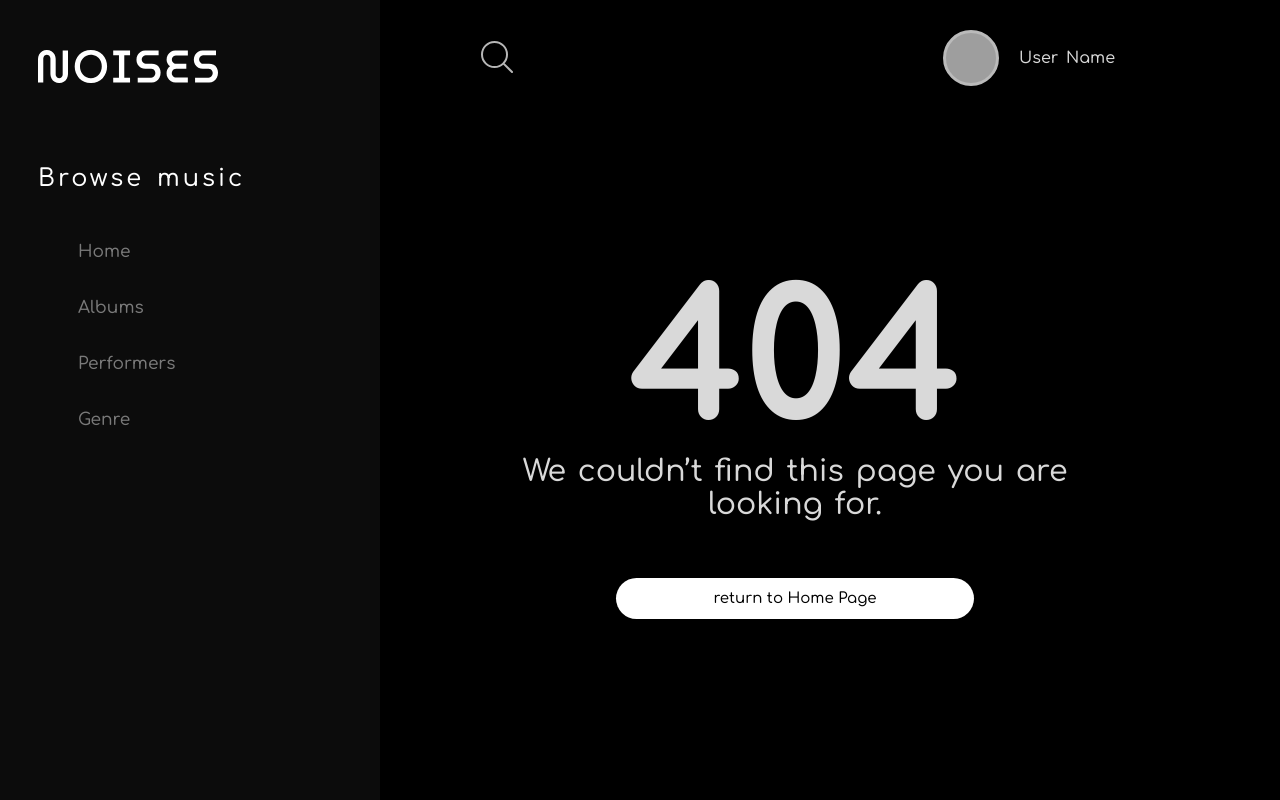
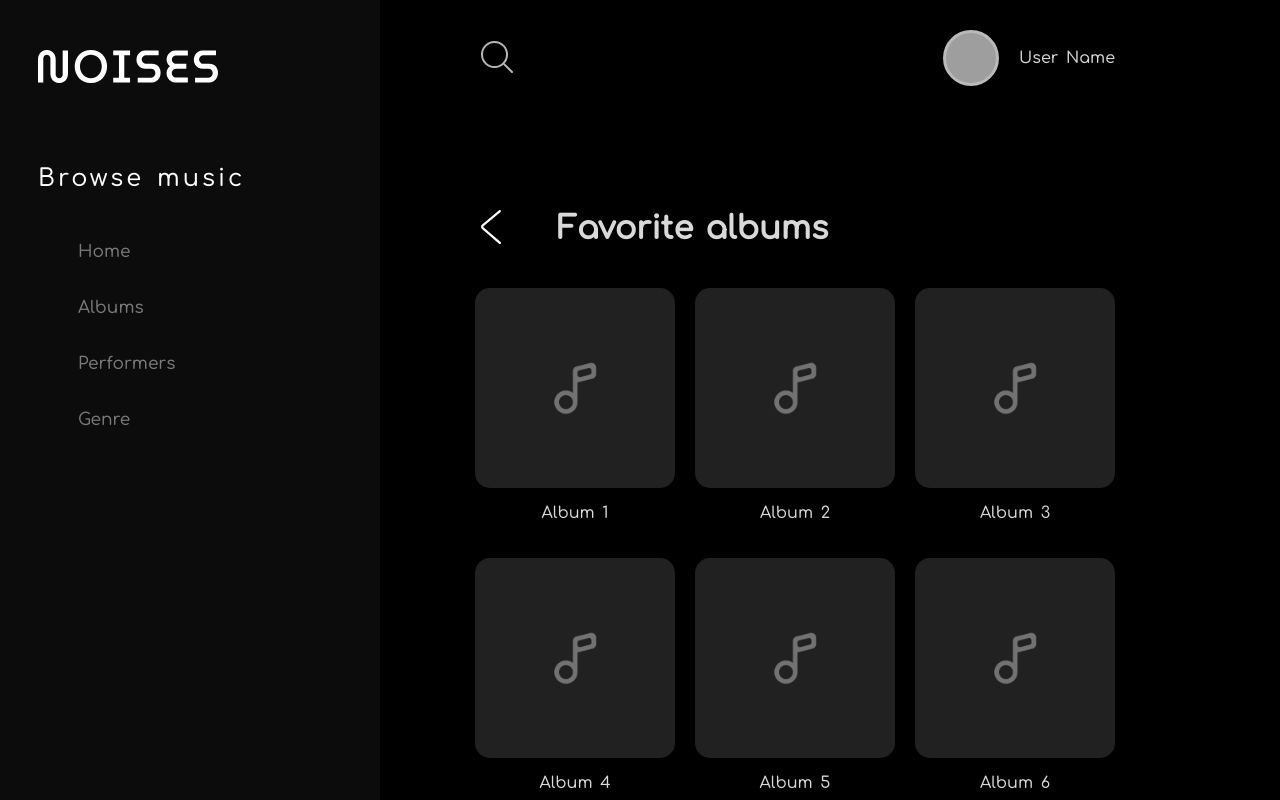
Before and after one commit to hTKzmak/Noises_web-project, a React (Create React App) app in the folder frontend/: page /favorite_albums in a window 1280 px wide. Before the commit this address had no page. Shown: the top 800 px of the page. Built offline with nearby package versions, Linux system fonts and the light colour scheme; grey boxes are pictures that could not be loaded; the HTML template or start-up script is replaced by a standard one.

Commit message:
updated routing

```diff
--- a/frontend/src/App.jsx
+++ b/frontend/src/App.jsx
@@ -36,8 +36,10 @@ function App() {
   // для воспроизведения выбранной нами музыки
   const [latestMusic, setLatestMusic] = useState([])
 
+  // Создаём SS для хранений музыки, которые выбирал пользователь
   sessionStorage.setItem('latestMusic', JSON.stringify(latestMusic));
 
+  // получаем данные с SS о музыках, которые выбирал пользователь
   let sessionStorageData = sessionStorage.getItem('latestMusic')
   let JSONLatestMusicData = JSON.parse(sessionStorageData)
 
@@ -50,12 +52,17 @@ function App() {
           <PlayerApp />
           <Routes>
             <Route path='/' element={<HomePage />} />
-            <Route path='/albums' element={<AlbumsPage />} />
-            <Route path='/performers' element={<PerformersPage />} />
+            <Route path='/albums' element={<AlbumsPage title="List of albums"/>} />
+            <Route path='/performers' element={<PerformersPage title="List of performers"/>} />
             <Route path='/genres' element={<GenresPage />} />
+
             <Route path='/music' element={<MusicPage title="Some music" image={'https://images.unsplash.com/photo-1567360425618-1594206637d2?q=80&w=2068&auto=format&fit=crop&ixlib=rb-4.0.3&ixid=M3wxMjA3fDB8MHxwaG90by1wYWdlfHx8fGVufDB8fHx8fA%3D%3D'}/>} />
-            <Route path='/favorite_music' element={<MusicPage title="Some music" image={FavoriteBGImage}/>} />
+
+            <Route path='/favorite_music' element={<MusicPage title="Favorite music" image={FavoriteBGImage}/>} />
+            <Route path='/favorite_albums' element={<AlbumsPage title="Favorite albums"/>} />
+            <Route path='/favorite_performers' element={<PerformersPage title="Favorite performers"/>} />
             <Route path='/latest_music' element={<MusicPage title="Latest music" data={JSONLatestMusicData} image={LatestBGImage}/>} />
+
             <Route path='/registration' element={<RegistrationPage />} />
             <Route path='/login' element={<LoginPage />} />
             <Route path='/search' element={<SearchPage />} />
--- a/frontend/src/components/MusicList/index.jsx
+++ b/frontend/src/components/MusicList/index.jsx
@@ -10,7 +10,7 @@ function MusicList({ title, data, image }) {
 
     return (
         <div>
-            <div className={style.musicBigBlock} style={{backgroundImage: `url(${image})`}}>
+            <div className={style.musicBigBlock} style={{ backgroundImage: `url(${image})` }}>
                 <div className={style.btn}>
                     <PreviousButton />
                 </div>
--- a/frontend/src/pages/AlbumsPage.jsx
+++ b/frontend/src/pages/AlbumsPage.jsx
@@ -2,7 +2,7 @@ import BlocksList from "../components/BlocksList"
 import PreviousButton from "../components/UI/PreviousButton"
 import bg from '../assets/images/undefined.png'
 
-function AlbumsPage() {
+function AlbumsPage({title}) {
 
     let blockChooseArr = [
         { id: 1, title: 'Album 1', background: bg, href: '/music'},
@@ -21,7 +21,8 @@ function AlbumsPage() {
         <main>
             <div className="title">
                 <PreviousButton />
-                <h1>List of  Albums</h1>
+                {/* <h1>List of  Albums</h1> */}
+                <h1>{title}</h1>
             </div>
             <BlocksList data={blockChooseArr} withoutAnimation={true}/>
         </main>
--- a/frontend/src/pages/HomePage.jsx
+++ b/frontend/src/pages/HomePage.jsx
@@ -10,8 +10,8 @@ function HomePage() {
 
     let blockChooseArr = [
         { id: 1, title: 'Favorite music', background: FavMusicBG, href: '/favorite_music' },
-        { id: 2, title: 'Favorite albums', background: FavAlbumsBG, href: '/albums' },
-        { id: 3, title: 'Favorite performers', background: FavPerformersBG, href: '/performers' },
+        { id: 2, title: 'Favorite albums', background: FavAlbumsBG, href: '/favorite_albums' },
+        { id: 3, title: 'Favorite performers', background: FavPerformersBG, href: '/favorite_performers' },
         { id: 4, title: 'Latest music', background: LatestMusicBG, href: '/latest_music' }
     ]
 
--- a/frontend/src/pages/PerformersPage.jsx
+++ b/frontend/src/pages/PerformersPage.jsx
@@ -2,7 +2,7 @@ import BlocksList from "../components/BlocksList"
 import PreviousButton from "../components/UI/PreviousButton"
 import bg from '../assets/images/undefined.png'
 
-function PerformersPage(){
+function PerformersPage({title}){
 
     let blockChooseArr = [
         { id: 1, title: 'Performer 1', background: bg, href: '/music'},
@@ -18,7 +18,8 @@ function PerformersPage(){
         <main>
             <div className="title">
                 <PreviousButton />
-                <h1>List of Performers</h1>
+                {/* <h1>List of Performers</h1> */}
+                <h1>{title}</h1>
             </div>
             <BlocksList data={blockChooseArr} withoutAnimation={true}/>
         </main>
```
